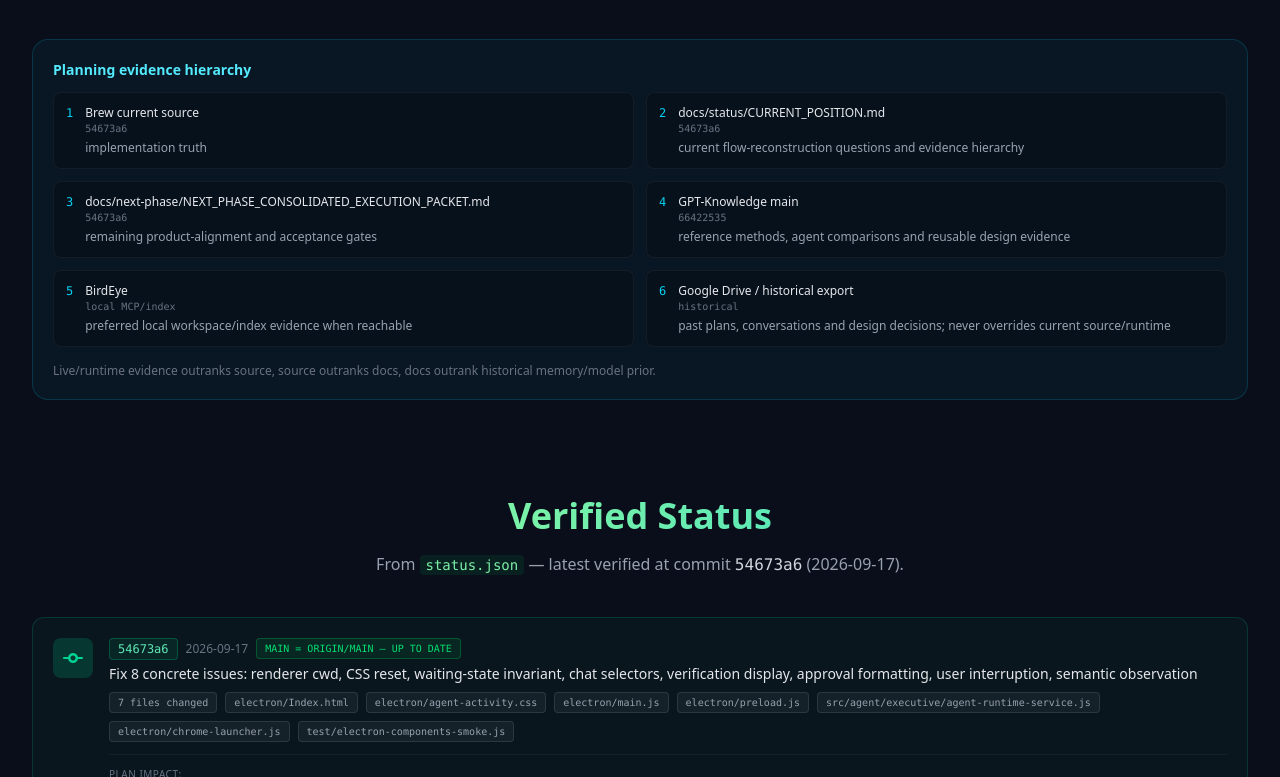
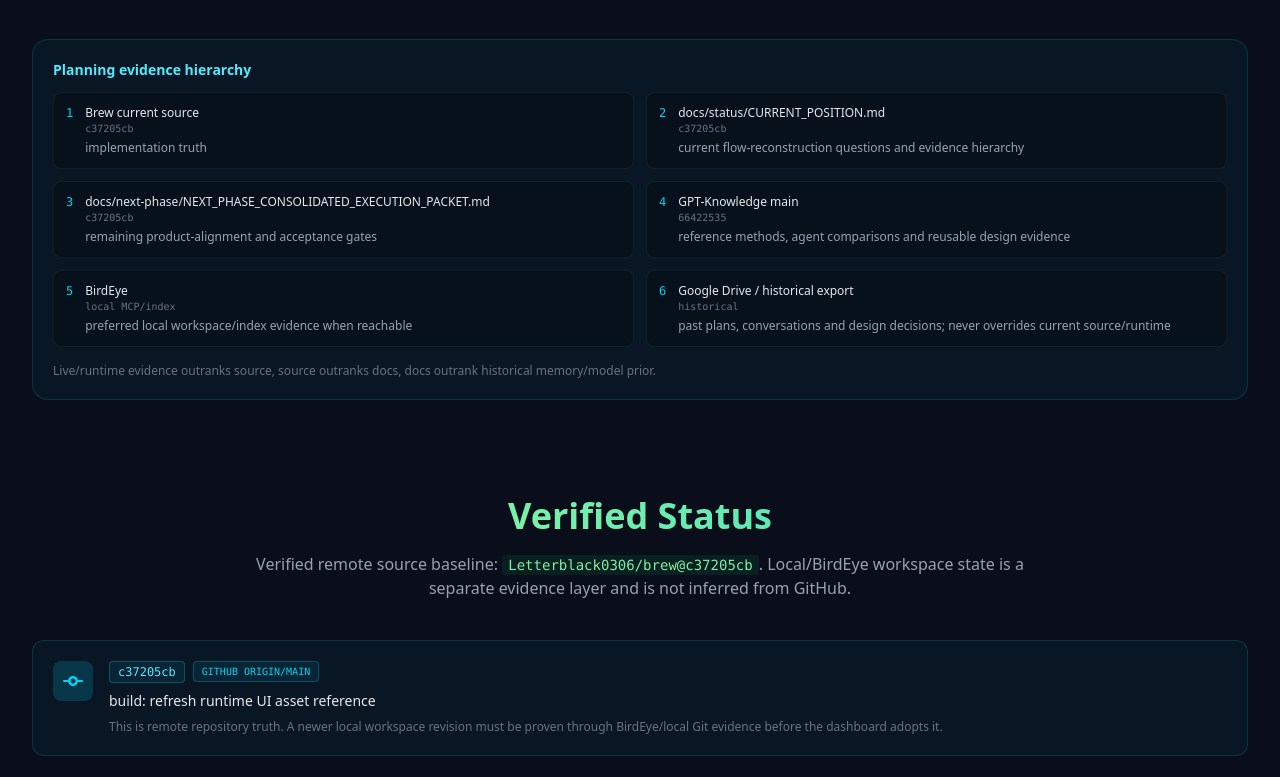
Before and after one commit to Letterblack0306/agent_LB_creative, a React (Vite) app: page / in a window 1280 px wide. Shown: the part 2023-2800 px from the top of the page. Built offline with nearby package versions, Linux system fonts and the light colour scheme.

Commit message:
fix(ui): reconcile PR review and Brew evidence truth

```diff
--- a/index.html
+++ b/index.html
@@ -92,6 +92,6 @@
   </head>
   <body>
     <div id="root"></div>
-    <script type="module" src="/src/main.jsx"></script>
+    <script type="module" src="/src/main.tsx"></script>
   </body>
 </html>
--- a/src/App.tsx
+++ b/src/App.tsx
@@ -10,6 +10,7 @@ import GenuineGaps from "./components/GenuineGaps";
 import BirdEyeSection from "./components/BirdEyeSection";
 import BirdEyeQueryResults from "./components/BirdEyeQueryResults";
 import HeroSection from "./components/HeroSection";
+import { brewPlanMeta } from "./data/brewPlanning";
 
 type Section = "overview" | "plan" | "status" | "drive" | "gaps" | "birdeye" | "birdeye-query" | "drift" | "upstream" | "invariants" | "batch-b";
 
@@ -96,8 +97,8 @@ export default function App() {
 
       <footer className="border-t border-white/5 py-8 text-center text-gray-500 text-sm">
         <p>Brew Agent System — Plan & Implementation Features</p>
-        <p className="mt-1 text-gray-600">
-          Source: Letterblack0306/GPT-Knowledge • Brew main at 54673a6 (8 fixes) • Drive reconciliation + BirdEye projection
+        <p className="mt-1 text-gray-600 font-mono text-xs">
+          Source: {brewPlanMeta.sourceRepo}@{brewPlanMeta.sourceShort} • GPT-K {brewPlanMeta.gptkShort} • Drive reconciliation + BirdEye projection
         </p>
       </footer>
     </div>
--- a/src/components/BirdEyeQueryResults.tsx
+++ b/src/components/BirdEyeQueryResults.tsx
@@ -20,17 +20,17 @@ const birdeyeProjection = {
     repository: "Letterblack0306/brew",
     workspaceRoot: "G:\\Developments\\38_Brew_Creative_Agent",
     branch: "main",
-    head: "54673a6",
-    observedAt: "2026-09-17T16:00:00Z",
+    head: "c37205cb",
+    observedAt: "2026-09-18 (GitHub remote verification only)",
   },
   git: {
     isRepository: true,
     branch: "main",
-    head: "54673a6",
-    dirty: false,
+    head: "c37205cb",
+    dirty: null,
     changedPathCount: 0,
-    evidenceLevel: "PROVEN",
-    tracking: { upstreamRef: "origin/main", tracked: true, ahead: 0, behind: 0 },
+    evidenceLevel: "REMOTE_VERIFIED",
+    tracking: { upstreamRef: "origin/main", tracked: null, ahead: null, behind: null },
   },
   planStatus: {
     planState: "DOCUMENTED_CURRENT",
@@ -44,18 +44,18 @@ const birdeyeProjection = {
   alignment: {
     state: "DIVERGED",
     documentedSourceHead: "39da8df909e6e7cc84cf770fcc04c3e959808506",
-    observedHead: "54673a6",
+    observedHead: "c37205cb",
     evidenceLevel: "PROVEN",
-    reason: "Workspace has advanced 2 commits past documented source_head with 8 concrete fixes",
+    reason: "GitHub remote main is verified at c37205cb; local BirdEye workspace state is not proven by this static PR review",
   },
   verdict: "REVIEW",
-  syncState: "LOCAL_ONLY",
+  syncState: "REMOTE_VERIFIED_LOCAL_UNKNOWN",
   recentActivity: {
-    latestCommit: "54673a6",
+    latestCommit: "c37205cb",
     commitDate: "2026-09-17",
-    changes: 8,
-    filesChanged: 7,
-    branchStatus: "main = origin/main (up to date)",
+    changes: 1,
+    filesChanged: 1,
+    branchStatus: "GitHub origin/main = c37205cb; local workspace unknown",
   },
 };
 
@@ -168,13 +168,13 @@ export default function BirdEyeQueryResults() {
                 <span className="text-xs text-gray-300">head: <span className="text-gray-400 font-mono text-[10px]">c37205cb...</span></span>
               </div>
               <div className="flex items-center gap-2">
-                <span className="text-xs text-gray-300">dirty: <span className="text-green-400">false</span></span>
+                <span className="text-xs text-gray-300">local dirty state: <span className="text-amber-400">UNKNOWN — query BirdEye/local workspace</span></span>
               </div>
               <div className="flex items-center gap-2">
-                <span className="text-xs text-gray-300">evidenceLevel: <span className="text-green-400">PROVEN</span></span>
+                <span className="text-xs text-gray-300">evidenceLevel: <span className="text-cyan-400">REMOTE_VERIFIED</span></span>
               </div>
               <div className="flex items-center gap-2">
-                <span className="text-xs text-gray-300">tracking: <span className="text-gray-400">origin/main, ahead:0, behind:0</span></span>
+                <span className="text-xs text-gray-300">tracking: <span className="text-gray-400">GitHub origin/main verified; local ahead/behind UNKNOWN</span></span>
               </div>
             </div>
           </div>
@@ -213,11 +213,11 @@ export default function BirdEyeQueryResults() {
                 documented: <code className="text-gray-300">39da8df9...</code>
               </span>
               <span className="text-xs text-gray-400">
-                observed: <code className="text-emerald-300">54673a6</code>
+                observed: <code className="text-emerald-300">c37205cb</code>
               </span>
             </div>
             <p className="text-xs text-gray-500 mt-2">
-              Workspace has advanced past documented source_head with 8 concrete fixes (renderer cwd, CSS reset, waiting-state invariant, chat selectors, verification display, approval formatting, user interruption, semantic observation)
+              GitHub remote main is verified at c37205cb. A newer local workspace revision, dirty state, or ahead/behind count requires live BirdEye/local evidence.
             </p>
           </div>
 
@@ -228,13 +228,13 @@ export default function BirdEyeQueryResults() {
                 verdict: REVIEW
               </span>
               <div className="text-xs text-gray-400">
-                <p>Workspace HEAD has advanced past documented source_head with 8 concrete fixes.</p>
+                <p>Remote Brew main is verified at c37205cb; local workspace state is not proven by this static dashboard.</p>
                 <p className="mt-1 text-emerald-300/80">
                   <i className="fa-solid fa-circle-check mr-1"></i>
-                  Branch status: main = origin/main (up to date) • 7 files changed • Temporary bat scripts cleaned
+                  GitHub remote: origin/main = c37205cb • local workspace/ahead/behind require BirdEye evidence
                 </p>
                 <p className="mt-1 text-gray-500">
-                  Plan documents may need reconciliation to reflect the new commit.
+                  Historical plan documents should be reconciled against the verified remote revision and any separately proven local BirdEye state.
                 </p>
               </div>
             </div>
--- a/src/components/HeroSection.tsx
+++ b/src/components/HeroSection.tsx
@@ -5,7 +5,7 @@ export default function HeroSection() {
   const criticalGaps = openGaps.filter((gap) => gap.severity === "critical").length;
 
   return (
-    <div className="relative overflow-hidden min-h-[85vh] flex items-center justify-center">
+    <div id="overview" className="relative overflow-hidden min-h-[85vh] flex items-center justify-center">
       <div className="absolute inset-0">
         <div className="absolute top-1/4 left-1/4 w-96 h-96 bg-purple-600/10 rounded-full blur-3xl animate-pulse"></div>
         <div className="absolute bottom-1/4 right-1/4 w-96 h-96 bg-cyan-600/10 rounded-full blur-3xl animate-pulse delay-1000"></div>
@@ -45,10 +45,10 @@ export default function HeroSection() {
         <div className="inline-block px-4 py-3 rounded-xl bg-emerald-500/5 border border-emerald-500/20 mb-4 max-w-2xl">
           <div className="flex items-center gap-2 justify-center mb-1">
             <span className="w-2 h-2 rounded-full bg-emerald-400 animate-pulse"></span>
-            <span className="text-xs text-emerald-300 font-mono">LATEST: 54673a6 — 8 concrete fixes pushed to main</span>
+            <span className="text-xs text-emerald-300 font-mono">REMOTE SOURCE: {brewPlanMeta.sourceShort} — verified GitHub main</span>
           </div>
           <p className="text-[10px] text-gray-400 font-mono">
-            renderer cwd • CSS reset • waiting-state invariant • chat selectors • verification display • approval formatting • user interruption • semantic observation
+            Any newer local/BirdEye workspace revision must be proven separately; this dashboard does not relabel local state as remote GitHub truth.
           </p>
         </div>
 
--- a/src/components/VerifiedStatus.tsx
+++ b/src/components/VerifiedStatus.tsx
@@ -2,24 +2,24 @@ import { browserAcceptance, brewPlanMeta, provenFoundations } from "../data/brew
 
 const verifiedChanges = [
   {
-    commit: "54673a6",
-    classification: "PROVEN_SOURCE_AND_TEST",
-    change: "Fixed 8 concrete issues: renderer cwd, CSS reset, waiting-state invariant, chat selectors, verification display, approval formatting, user interruption, and semantic observation. Changes across 7 files in electron/, src/agent/executive/, and test/. Branch main and origin/main both at 54673a6 — up to date.",
+    commit: "c37205cb",
+    classification: "PROVEN_REMOTE_SOURCE",
+    change: "GitHub origin/main is verified at c37205cb: build: refresh runtime UI asset reference. This does not prove a newer local workspace revision.",
   },
   {
     commit: "a8f4425c",
     classification: "PROVEN_SOURCE_AND_TEST",
-    change: "Removed active request-semantic tool preselection from the runner foundation. The canonical reasoning loop now receives the full governed executable registry instead of a regex/token-scored subset. Deleted the obsolete task-tool-selection module, response-decision-layer, and stale runtime build script.",
+    change: "Removed active request-semantic tool preselection from the runner foundation so the primary model sees the governed executable registry.",
   },
   {
     commit: "4a5cb534",
     classification: "PROVEN_SOURCE_AND_REGRESSION_TEST",
-    change: "Added regression coverage that rejects semantic tool preselection, semantic router/planner re-entry into the canonical runner, and tool-selection telemetry being used as an execution capability boundary.",
+    change: "Added regression coverage rejecting semantic tool preselection and semantic router/planner re-entry into the canonical runner.",
   },
   {
     commit: "39da8df9",
     classification: "PROVEN_SOURCE_AND_TEST",
-    change: "Aligned the dynamic prompt tool catalogue with the native tool loop by using describeForModel({ includeUnavailable: false }); the model now sees the governed executable tool set consistently in both context and native tool schemas.",
+    change: "Aligned the model-visible tool catalogue with the native tool loop using the governed executable registry.",
   },
 ];
 
@@ -34,6 +34,7 @@ const proofLevels = [
 ];
 
 const stateClass: Record<string, string> = {
+  PROVEN_REMOTE_SOURCE: "text-cyan-400 bg-cyan-500/10 border-cyan-500/30",
   PROVEN_SOURCE: "text-green-400 bg-green-500/10 border-green-500/30",
   PROVEN_TEST: "text-green-400 bg-green-500/10 border-green-500/30",
   PROVEN_LIVE: "text-cyan-400 bg-cyan-500/10 border-cyan-500/30",
@@ -45,12 +46,12 @@ const stateClass: Record<string, string> = {
 };
 
 const reconciledAuthorities = [
-  { item: "scenario-router.mjs", status: "OBSOLETE", detail: "Removed; no active semantic router in canonical path" },
-  { item: "response-decision-layer.mjs", status: "OBSOLETE", detail: "Removed; model-owned finalization replaces deterministic responder" },
-  { item: "agent-loop.mjs", status: "SUPERSEDED", detail: "Replaced by agent-tool-loop.mjs with model-owned continuation" },
-  { item: "provider-planner.mjs", status: "SUPERSEDED", detail: "Model decides next action; no separate planner authority" },
-  { item: "active-read-agent.mjs", status: "CANONICAL", detail: "Retained as bounded inspection capability under canonical runtime" },
-  { item: "workspace-agent/core", status: "CANONICAL", detail: "Reduced to services (retrieval-index, skill-fetcher); no independent planning brain" },
+  { item: "scenario-router.mjs", status: "OBSOLETE", detail: "Removed; no active semantic router in the canonical natural-language path." },
+  { item: "response-decision-layer.mjs", status: "OBSOLETE", detail: "Removed; model-owned finalization replaces deterministic response authority." },
+  { item: "agent-loop.mjs", status: "SUPERSEDED", detail: "Historical secondary loop; canonical continuation is agent-tool-loop + brew-runner." },
+  { item: "provider-planner.mjs", status: "OBSOLETE", detail: "Absent on current Brew main; semantic planning/tool choice remains model-owned." },
+  { item: "active-read-agent.mjs", status: "SUPERSEDED", detail: "Absent on current Brew main; read/discovery behavior is retained through current context/read tools and capability execution." },
+  { item: "workspace-agent/core", status: "CANONICAL", detail: "Retained only as bounded services such as retrieval/index and skill support, not an independent planning brain." },
 ];
 
 export default function VerifiedStatus() {
@@ -62,64 +63,31 @@ export default function VerifiedStatus() {
             Verified Status
           </span>
         </h2>
-        <p className="text-gray-400 max-w-2xl mx-auto">
-          From <code className="text-green-300 bg-green-500/10 px-1.5 py-0.5 rounded text-sm">status.json</code> —
-          latest verified at commit <code className="text-gray-300">54673a6</code> (2026-09-17).
+        <p className="text-gray-400 max-w-3xl mx-auto">
+          Verified remote source baseline: <code className="text-green-300 bg-green-500/10 px-1.5 py-0.5 rounded text-sm">{brewPlanMeta.sourceRepo}@{brewPlanMeta.sourceShort}</code>.
+          Local/BirdEye workspace state is a separate evidence layer and is not inferred from GitHub.
         </p>
       </div>
 
-      {/* Latest commit banner */}
-      <div className="rounded-xl bg-emerald-500/5 border border-emerald-500/20 p-5 mb-8">
+      {/* Verified remote baseline */}
+      <div className="rounded-xl bg-cyan-500/5 border border-cyan-500/20 p-5 mb-8">
         <div className="flex items-start gap-4">
-          <div className="w-10 h-10 rounded-lg bg-emerald-500/20 flex items-center justify-center shrink-0">
-            <i className="fa-solid fa-code-commit text-emerald-400"></i>
+          <div className="w-10 h-10 rounded-lg bg-cyan-500/20 flex items-center justify-center shrink-0">
+            <i className="fa-solid fa-code-commit text-cyan-400"></i>
           </div>
-          <div className="flex-1 min-w-0">
-            <div className="flex items-center gap-2 mb-1 flex-wrap">
-              <span className="text-xs font-mono text-emerald-300 bg-emerald-500/10 px-2 py-0.5 rounded border border-emerald-500/30">
-                54673a6
+          <div>
+            <div className="flex items-center gap-2 flex-wrap mb-2">
+              <span className="text-xs font-mono text-cyan-300 bg-cyan-500/10 px-2 py-0.5 rounded border border-cyan-500/30">
+                {brewPlanMeta.sourceShort}
               </span>
-              <span className="text-xs text-gray-500">2026-09-17</span>
-              <span className="text-[10px] px-2 py-0.5 rounded bg-green-500/10 text-green-400 border border-green-500/30 font-mono">
-                MAIN = ORIGIN/MAIN — UP TO DATE
+              <span className="text-[10px] px-2 py-0.5 rounded bg-cyan-500/10 text-cyan-400 border border-cyan-500/30 font-mono">
+                GITHUB ORIGIN/MAIN
               </span>
             </div>
-            <p className="text-sm text-gray-200 font-medium mb-2">
-              Fix 8 concrete issues: renderer cwd, CSS reset, waiting-state invariant, chat selectors, verification display, approval formatting, user interruption, semantic observation
+            <p className="text-sm text-gray-200">build: refresh runtime UI asset reference</p>
+            <p className="text-xs text-gray-500 mt-2">
+              This is remote repository truth. A newer local workspace revision must be proven through BirdEye/local Git evidence before the dashboard adopts it.
             </p>
-            <div className="flex flex-wrap gap-2 mb-3">
-              <span className="text-[10px] px-2 py-0.5 rounded bg-white/5 text-gray-400 border border-white/10 font-mono">7 files changed</span>
-              <span className="text-[10px] px-2 py-0.5 rounded bg-white/5 text-gray-400 border border-white/10 font-mono">electron/Index.html</span>
-              <span className="text-[10px] px-2 py-0.5 rounded bg-white/5 text-gray-400 border border-white/10 font-mono">electron/agent-activity.css</span>
-              <span className="text-[10px] px-2 py-0.5 rounded bg-white/5 text-gray-400 border border-white/10 font-mono">electron/main.js</span>
-              <span className="text-[10px] px-2 py-0.5 rounded bg-white/5 text-gray-400 border border-white/10 font-mono">electron/preload.js</span>
-              <span className="text-[10px] px-2 py-0.5 rounded bg-white/5 text-gray-400 border border-white/10 font-mono">src/agent/executive/agent-runtime-service.js</span>
-              <span className="text-[10px] px-2 py-0.5 rounded bg-white/5 text-gray-400 border border-white/10 font-mono">electron/chrome-launcher.js</span>
-              <span className="text-[10px] px-2 py-0.5 rounded bg-white/5 text-gray-400 border border-white/10 font-mono">test/electron-components-smoke.js</span>
-            </div>
-            <div className="mt-3 pt-3 border-t border-white/5">
-              <p className="text-[10px] text-gray-500 uppercase tracking-wider mb-2">Plan Impact:</p>
-              <div className="flex flex-wrap gap-1.5">
-                <span className="text-[10px] px-2 py-0.5 rounded bg-amber-500/10 text-amber-300 border border-amber-500/20" title="P0 Correctness: provider-result-invariant">
-                  waiting-state → P0 invariant
-                </span>
-                <span className="text-[10px] px-2 py-0.5 rounded bg-purple-500/10 text-purple-300 border border-purple-500/20" title="Authority: canonical-query">
-                  chat selectors → canonical query
-                </span>
-                <span className="text-[10px] px-2 py-0.5 rounded bg-cyan-500/10 text-cyan-300 border border-cyan-500/20" title="P1 Runtime: recovery">
-                  user interruption → P1 recovery
-                </span>
-                <span className="text-[10px] px-2 py-0.5 rounded bg-emerald-500/10 text-emerald-300 border border-emerald-500/20" title="Evidence pipeline">
-                  semantic observation → evidence
-                </span>
-                <span className="text-[10px] px-2 py-0.5 rounded bg-blue-500/10 text-blue-300 border border-blue-500/20" title="Validation">
-                  verification display → validation
-                </span>
-                <span className="text-[10px] px-2 py-0.5 rounded bg-rose-500/10 text-rose-300 border border-rose-500/20" title="Policy">
-                  approval formatting → policy
-                </span>
-              </div>
-            </div>
           </div>
         </div>
       </div>
@@ -127,7 +95,7 @@ export default function VerifiedStatus() {
       {/* Summary cards */}
       <div className="grid grid-cols-2 sm:grid-cols-4 gap-4 mb-8">
         <div className="rounded-xl bg-green-500/5 border border-green-500/20 p-4 text-center">
-          <div className="text-2xl font-bold text-green-400">411+</div>
+          <div className="text-2xl font-bold text-green-400">418</div>
           <div className="text-xs text-gray-400">Tests Passed</div>
         </div>
         <div className="rounded-xl bg-green-500/5 border border-green-500/20 p-4 text-center">
@@ -135,8 +103,8 @@ export default function VerifiedStatus() {
           <div className="text-xs text-gray-400">Proven foundations</div>
         </div>
         <div className="rounded-xl bg-purple-500/5 border border-purple-500/20 p-4 text-center">
-          <div className="text-2xl font-bold text-purple-400">4</div>
-          <div className="text-xs text-gray-400">Verified Changes</div>
+          <div className="text-2xl font-bold text-purple-400">{verifiedChanges.length}</div>
+          <div className="text-xs text-gray-400">Verified change references</div>
         </div>
         <div className="rounded-xl bg-amber-500/5 border border-amber-500/20 p-4 text-center">
           <div className="text-2xl font-bold text-amber-400">PARTIAL</div>
--- a/src/data/brewPlanning.ts
+++ b/src/data/brewPlanning.ts
@@ -28,9 +28,9 @@ export interface BrewGap {
 }
 
 export const brewPlanMeta = {
-  asOf: "2026-09-17",
-  sourceHead: "54673a6",
-  sourceShort: "54673a6",
+  asOf: "2026-09-18",
+  sourceHead: "c37205cbd96d5e0836f95032bddd3a314cee8063",
+  sourceShort: "c37205cb",
   sourceBranch: "main",
   sourceRepo: "Letterblack0306/brew",
   gptkHead: "66422535a0011f03cf9cda91aae149f7947b3a57",
@@ -40,11 +40,11 @@ export const brewPlanMeta = {
   architecture: "One persistent reasoning agent; model owns semantic reasoning and tool choice; runtime owns identity, policy, execution, state, evidence, recovery and delivery mechanics.",
   evidenceRule: "Live/runtime evidence outranks source, source outranks docs, docs outrank historical memory/model prior.",
   latestCommit: {
-    hash: "54673a6",
+    hash: "c37205cb",
     date: "2026-09-17",
-    message: "Fix 8 concrete issues: renderer cwd, CSS reset, waiting-state invariant, chat selectors, verification display, approval formatting, user interruption, semantic observation",
-    filesChanged: 7,
-    branchStatus: "main = origin/main (up to date)",
+    message: "build: refresh runtime UI asset reference",
+    filesChanged: 1,
+    branchStatus: "GitHub origin/main verified at c37205cb; local workspace state requires BirdEye/local evidence",
   },
 };
 
```
Also changed, not shown: 1 other file (tests, documents, lock files or other folders).
